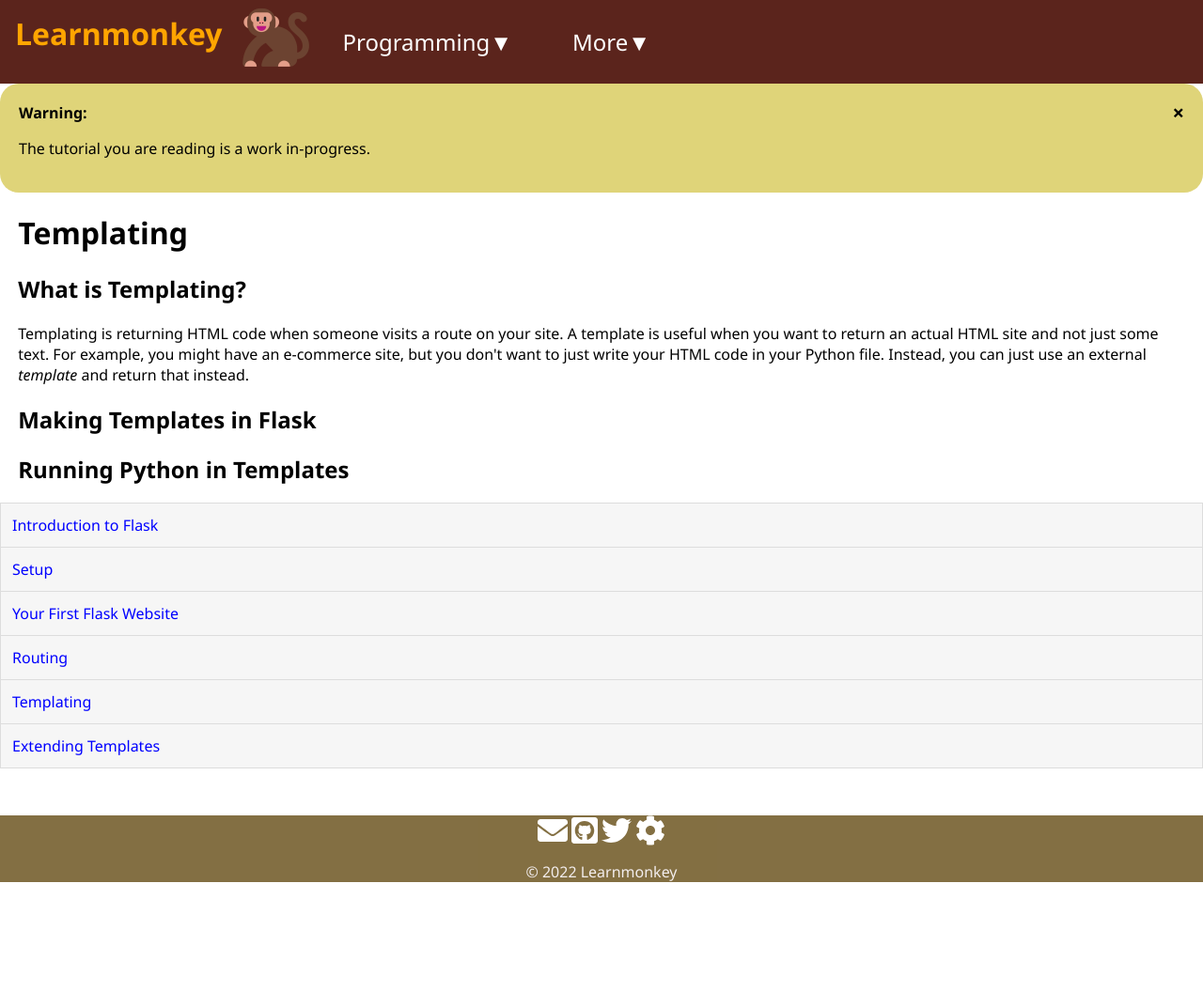
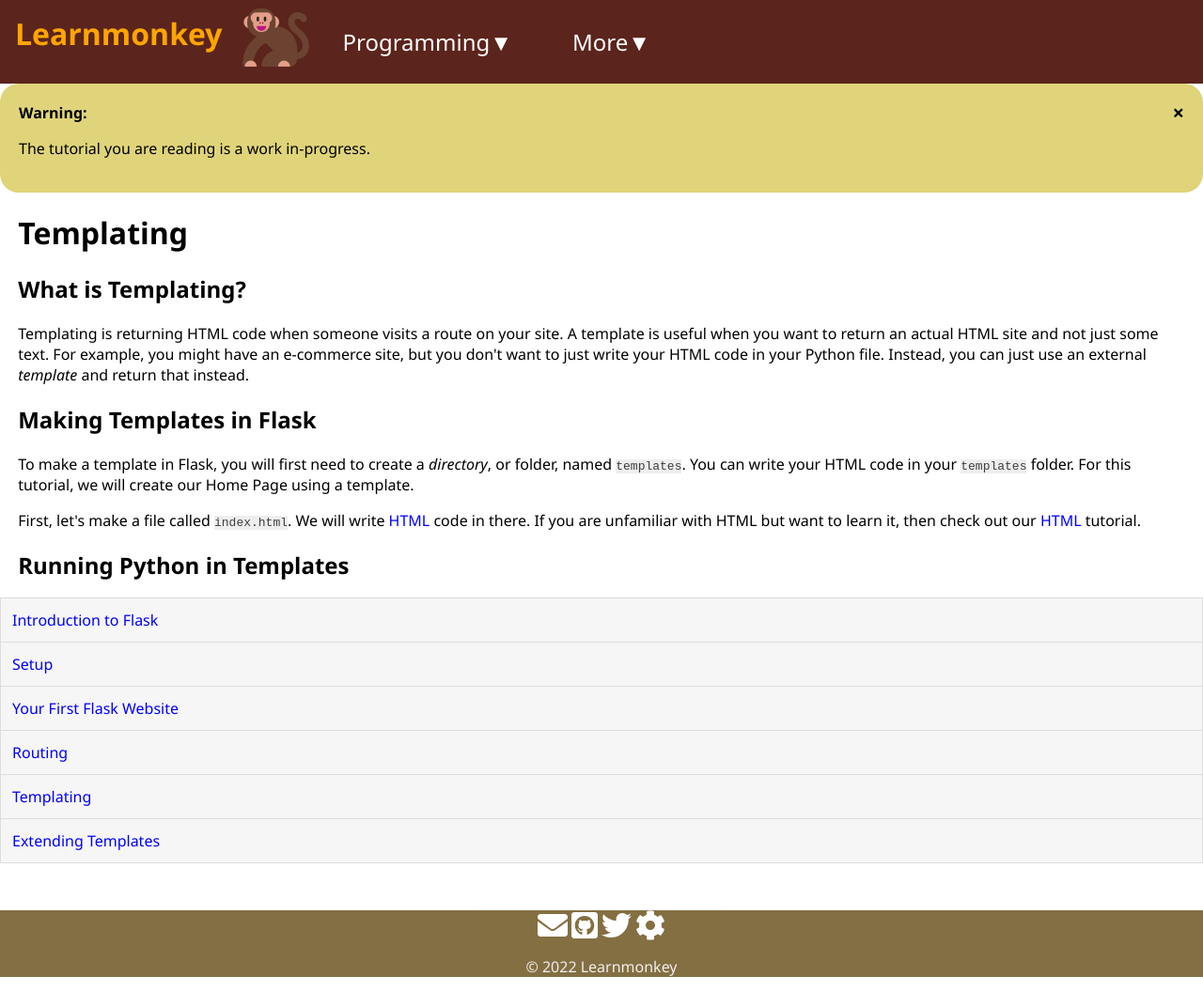
Before and after one commit to learnmonkey/learnmonkey.github.io, a Jekyll site: the page built from programming/python/flask/templating.html, in a window 1280 px wide. Shown: the whole page at 94% size. Built offline with Jekyll 4.4.1, drawn with Linux system fonts in a browser that asks for light colours; nearby versions of some CDN libraries; before the commit the page ends 955 px from its top, so only the background shows below that.

Commit message:
expand section

```diff
--- a/programming/python/flask/templating.html
+++ b/programming/python/flask/templating.html
@@ -13,6 +13,8 @@ permalink: /programming/python/flask/templating/
 
 <section>
     <h2>Making Templates in Flask</h2>
+    <p>To make a template in Flask, you will first need to create a <i>directory</i>, or folder, named <code>templates</code>. You can write your HTML code in your <code>templates</code> folder. For this tutorial, we will create our Home Page using a template.</p>
+    <p>First, let's make a file called <code>index.html</code>. We will write <a href="/programming/html/">HTML</a> code in there. If you are unfamiliar with HTML but want to learn it, then check out our <a href="/programming/html/">HTML</a> tutorial.</p>
 </section>
 
 <section>
```
